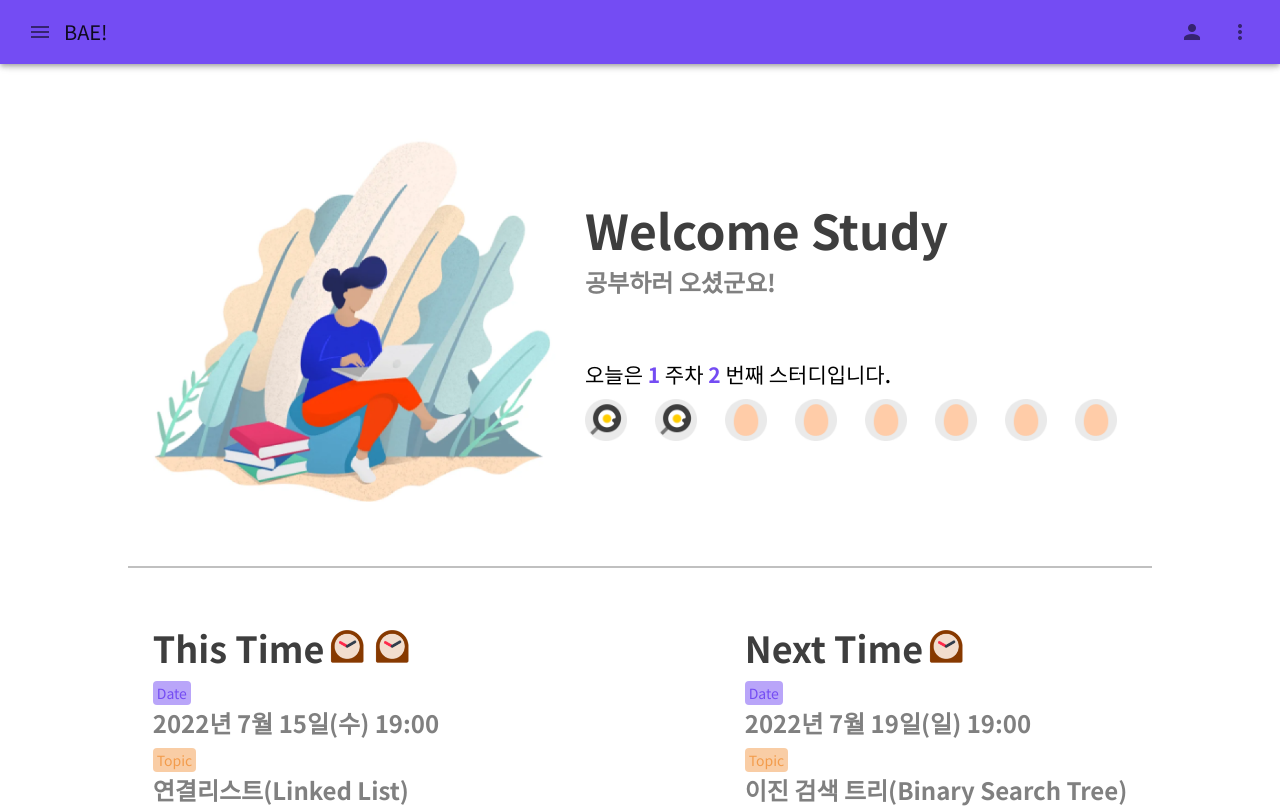
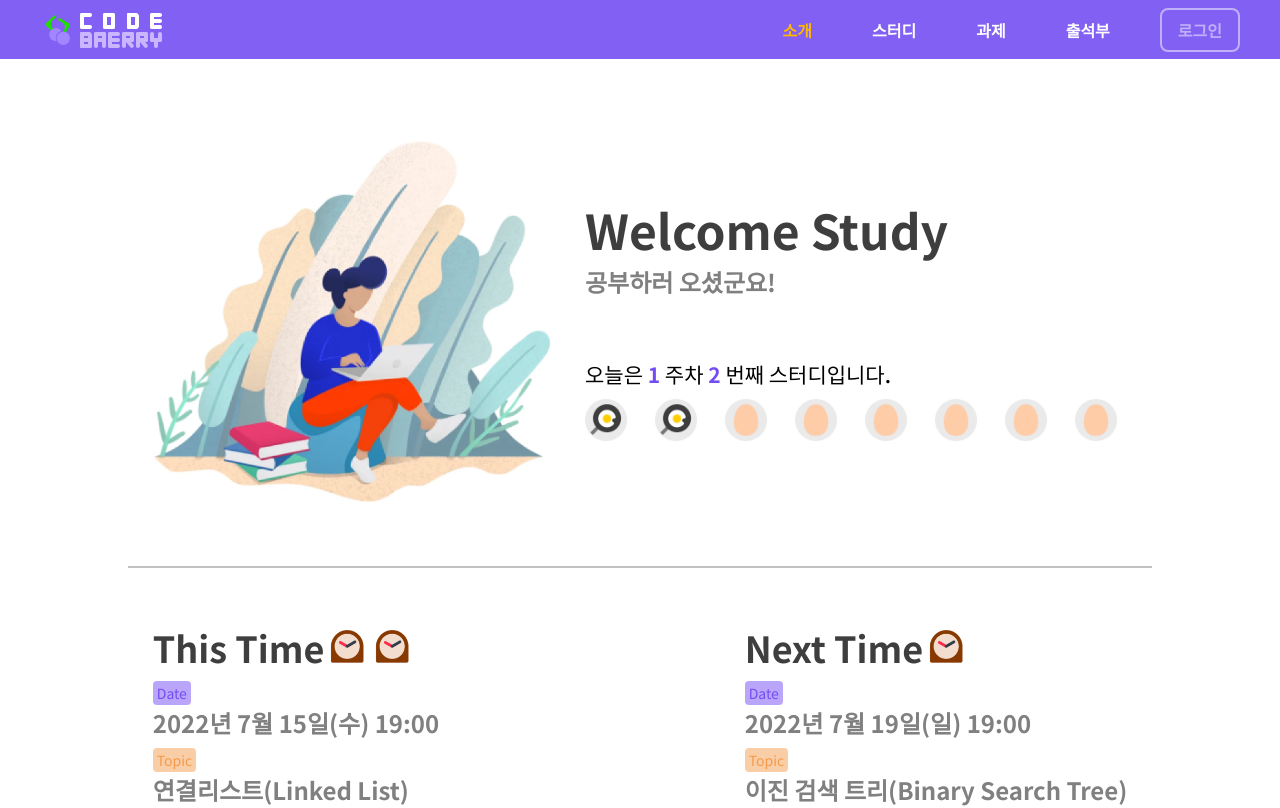
Before and after one commit to baebae02/pybo-frontend, a Vue app: page /study in a window 1280 px wide. Shown: the top 808 px of the page. Built offline with nearby package versions, Linux system fonts and the light colour scheme.

Commit message:
Create: GNB

```diff
--- a/src/components/GNB.vue
+++ b/src/components/GNB.vue
@@ -1,24 +1,24 @@
 <template>
-    <v-app-bar fixed color="#744CF3" class="flex text-center justify-center align-center">
-      <v-app-bar-nav-icon class="white"></v-app-bar-nav-icon>
-      <v-app-bar-title class="white--text">BAE!</v-app-bar-title>
-      <v-spacer></v-spacer>
-      <v-btn icon class="white">
-        <v-icon>mdi-account</v-icon>
-      </v-btn>
-      <v-menu offset-y>
-        <template v-slot:activator="{ on, attrs }">
-          <v-btn icon v-bind="attrs" v-on="on" class="white">
-            <v-icon>mdi-dots-vertical</v-icon>
-          </v-btn>
-        </template>
-        <v-list>
-          <v-list-item v-for="n in 5" :key="n" @click="() => {}">
-            <v-list-item-title>Option {{ n }}</v-list-item-title>
-          </v-list-item>
-        </v-list>
-      </v-menu>
-    </v-app-bar>
+    <div class="gnb">
+		<img src="@/assets/logo.svg">
+		<div class="right">
+			<div :class="{text: true, now: true}">
+				소개
+			</div>
+			<div :class="{text: true, now}">
+				스터디
+			</div>
+			<div :class="{text: true, now}">
+				과제
+			</div>
+			<div :class="{text: true, now}">
+				출석부
+			</div>
+			<div class="sign">
+				로그인
+			</div>
+		</div>
+	</div>
 </template>
 
 <script>
@@ -31,3 +31,82 @@ export default {
   }),
 };
 </script>
+
+<style lang="scss" scoped>
+	.gnb {
+		position: fixed;
+		top: 0;
+		left: 0;
+		right: 0;
+
+		z-index: 100;
+
+		display: flex;
+		flex-direction: row;
+		align-items: center;
+		justify-content: space-between;
+
+		background-color: #754ff3e6;
+		backdrop-filter: blur(4px);
+		padding: 0 40px;
+		height: 59px;
+		& > img {
+			cursor: pointer;
+		}
+		& > .right {
+			display: flex;
+			flex-diretion: row;
+			align-items: center;
+			gap: 40px;
+			& > .text {
+				color: #FFFFFF;
+				font-size: 16px;
+				font-weight: bold;
+				cursor: pointer;
+				padding: 10px 10px;
+
+				user-select: none;
+
+				&:hover {
+					color: #e5e5e5;
+				}
+				&:active {
+					color: #B3B3B3;
+				}
+			}
+			& > .now {
+				color: #FFB800;
+				&:hover {
+					color: #E5A600;
+				}
+				&:active {
+					color: #B38100;
+				}
+			}
+			& > .sign {
+				color: #ffffff80;
+				font-size: 16px;
+				font-weight: bold;
+				border: solid 2px #ffffff80;
+				border-radius: 8px;
+				cursor: pointer;
+				padding: 8px 16px;
+
+				user-select: none;
+
+				&:hover {
+					color: #ffffff;
+					border: solid 2px #ffffff00;
+					background-color: #ffffff80;
+				}
+				&:active {
+					color: #E5E5E5;
+					border: solid 2px #ffffff00;
+					background-color: #AD9DE0;
+
+				}
+			}
+		}
+	}
+
+</style>
```
Also changed, not shown: src/components/HelloWorld.vue (deleted, +0 -151 lines), src/assets/logo.png (deleted), src/assets/logo.svg.
